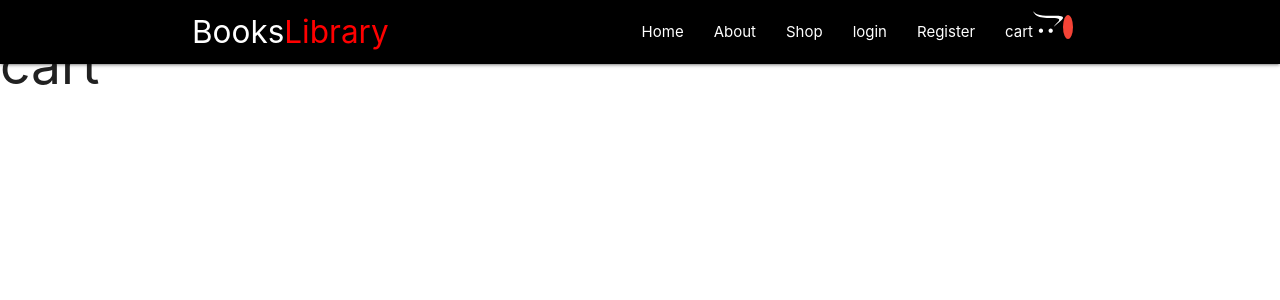
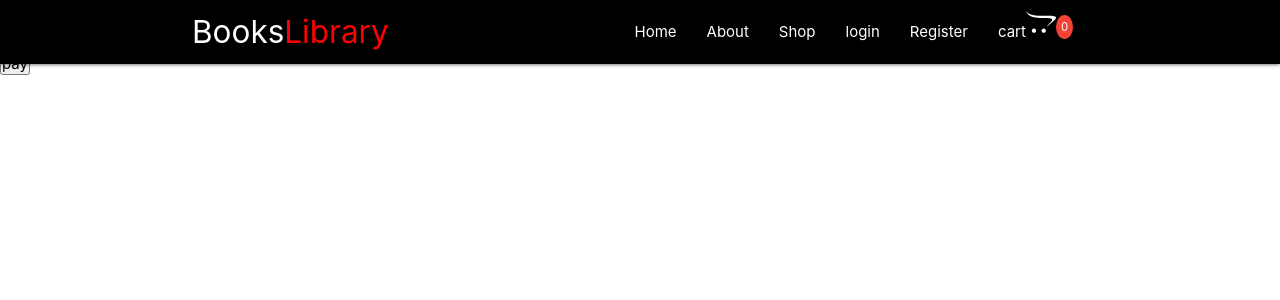
Before and after one commit to Philan-igmt/final, a React (Create React App) app: page /cart in a window 1280 px wide. Shown: the top 300 px of the page. Built offline with nearby package versions, Linux system fonts and the light colour scheme.

Commit message:
cart receives info from add to cart button

```diff
--- a/src/Cart/Cart.js
+++ b/src/Cart/Cart.js
@@ -1,11 +1,52 @@
-import React from "react";
+import React, { Component } from "react";
+import { ProductContext } from "../ProductContext";
+import Products from "../products/Products";
 
-function Cart() {
-  return (
-    <div>
-      <h2>cart</h2>
-    </div>
-  );
+export class Cart extends Component {
+  static contextType = ProductContext;
+
+  render() {
+    const { cart, add, minus, removeItem } = this.context;
+
+    return (
+      <div className="cart">
+        {cart.map((product) => (
+          <div
+            key={product.id}
+            className="card center"
+            style={{ width: "300px" }}
+          >
+            <div className="card-image">
+              <img
+                src={product.image}
+                style={{ width: "100%", height: "200px" }}
+              />
+              <span className="card-title">{product.name}</span>
+            </div>
+            <div className="card-content">
+              <p>R{product.prize}</p>
+            </div>
+            <div className="count">
+              <button className="count" onClick={() => minus(product.id)}>
+                -
+              </button>
+              <span>{product.count}</span>
+              <button className="count" onClick={() => add(product.id)}>
+                +
+              </button>
+            </div>
+            <button onClick={() => removeItem(product.id)} className="delete">
+              remove item
+            </button>
+          </div>
+        ))}
+        <div className="total">
+          <h5>TOTAL:0</h5>
+          <button>pay</button>
+        </div>
+      </div>
+    );
+  }
 }
 
 export default Cart;
--- a/src/ProductContext.js
+++ b/src/ProductContext.js
@@ -8,62 +8,122 @@ export class ProductProvider extends Component {
     products: [
       {
         name: "mathemathics",
+        count: 1,
         id: uuid(),
-        prize: "R" + 500,
+        prize: 500,
         image:
           "https://cdn.usborne.com/catalogue/covers/eng/max_covers/9781474959940-maths_scribble_book.jpg?width=960&mode=min ",
       },
       {
         name: "physics",
+        count: 1,
         id: uuid(),
-        prize: "R" + 300,
+        prize: 300,
         image:
           "https://textbooktrader.co.za/files/000545/gallery/00/00/04/00000480_medium-240.jpg",
       },
       {
         name: "biology",
+        count: 1,
         id: uuid(),
-        prize: "R" + 400,
+        prize: 400,
         image: "https://covers.vitalbook.com/vbid/9780134446417/width/200",
       },
       {
         name: "science",
+        count: 1,
         id: uuid(),
-        prize: "R" + 200,
+        prize: 200,
         image:
           "https://encrypted-tbn0.gstatic.com/images?q=tbn%3AANd9GcRCdca1pmzrOKhI_SmnKex0PkSJ9-5H_BLxZA&usqp=CAU",
       },
       {
         name: "science",
+        count: 1,
         id: uuid(),
-        prize: "R" + 200,
+        prize: 200,
         image:
           "https://upload.wikimedia.org/wikipedia/commons/6/6a/Science_Communication_%E2%80%93_schematic_overview.png",
       },
       {
         name: "science",
+        count: 1,
         id: uuid(),
-        prize: "R" + 200,
+        prize: 200,
+        image:
+          "https://thumbs-prod.si-cdn.com/s-jZTk0XtVmp-89MlOgFXqaAVe4=/fit-in/1600x0/https://public-media.si-cdn.com/filer/29/0f/290fb8c0-1872-46e5-8c12-235742905def/science_smithsonian_magazine_booklist_2019.png",
+      },
+      {
+        name: "science",
+        count: 1,
+        id: uuid(),
+        prize: 200,
+        image:
+          "https://thumbs-prod.si-cdn.com/s-jZTk0XtVmp-89MlOgFXqaAVe4=/fit-in/1600x0/https://public-media.si-cdn.com/filer/29/0f/290fb8c0-1872-46e5-8c12-235742905def/science_smithsonian_magazine_booklist_2019.png",
+      },
+      {
+        name: "science",
+        count: 1,
+        id: uuid(),
+        prize: 200,
         image:
           "https://thumbs-prod.si-cdn.com/s-jZTk0XtVmp-89MlOgFXqaAVe4=/fit-in/1600x0/https://public-media.si-cdn.com/filer/29/0f/290fb8c0-1872-46e5-8c12-235742905def/science_smithsonian_magazine_booklist_2019.png",
       },
     ],
-    cart: [1, 12, 3, 3, 45, 6, 7, 88, 6],
+    cart: [],
   };
 
   addCart = (id) => {
     const { products, cart } = this.state;
-    const data = products.filter((product) => {
-      return product.id === id;
+    const check = cart.every((item) => {
+      return item.id !== id;
     });
-    this.setState({ cart: [...cart, ...data] });
+    if (check) {
+      const data = products.filter((product) => {
+        return product.id === id;
+      });
+      this.setState({ cart: [...cart, ...data] });
+    } else {
+      alert("item already selected");
+    }
   };
 
+  add = (id) => {
+    const { cart } = this.state;
+    cart.forEach((item) => {
+      if (item.id === id) {
+        item.count += 1;
+      }
+    });
+    this.setState({ cart: cart });
+  };
+
+  minus = (id) => {
+    const { cart } = this.state;
+    cart.forEach((item) => {
+      if (item.id === id) {
+        item.count === 1 ? (item.count = 1) : (item.count -= 1);
+      }
+    });
+    this.setState({ cart: cart });
+  };
+
+  removeItem = (id) => {
+    const { cart } = this.state;
+    cart.forEach((item, index) => {
+      if (item.id === id) {
+        cart.splice(index, 1);
+      }
+    });
+    this.setState({ cart: cart });
+  };
   render() {
     const { products, cart } = this.state;
-    const { addCart } = this;
+    const { addCart, minus, add, removeItem } = this;
     return (
-      <ProductContext.Provider value={{ products, cart, addCart }}>
+      <ProductContext.Provider
+        value={{ products, cart, addCart, removeItem, minus, add }}
+      >
         {this.props.children}
       </ProductContext.Provider>
     );
--- a/src/home/Home.js
+++ b/src/home/Home.js
@@ -1,7 +1,7 @@
 import React from "react";
 import "./Home.css";
-import Aos from "aos";
 import "aos/dist/aos.css";
+import { Link } from "react-router-dom";
 
 function Home() {
   return (
@@ -14,7 +14,7 @@ function Home() {
         style={{ zIndex: "0" }}
         className="waves-effect waves-black btn-large red"
       >
-        Shop now
+        <Link to="/products">Shop now</Link>
       </button>
     </div>
   );
--- a/src/nav/Nav.js
+++ b/src/nav/Nav.js
@@ -10,12 +10,10 @@ import { FaShopify } from "react-icons/fa";
 import { FaPowerOff } from "react-icons/fa";
 import { FiEdit } from "react-icons/fi";
 import { Link } from "react-router-dom";
-// import Register from "../register/Register";
-// import Products from "../products/Products";
 import { ProductContext } from "../ProductContext";
 
 const Nav = () => {
-  const cart = useContext(ProductContext);
+  const state = useContext(ProductContext);
 
   useEffect(() => {
     //initializing materialize css JS
@@ -77,7 +75,7 @@ const Nav = () => {
                 style={{ padding: "5px", borderRadius: "50%" }}
                 className="new red badge"
               >
-                {cart.length}
+                {state.cart.length}
               </sup>
             </Link>
           </li>
--- a/src/products/Products.css
+++ b/src/products/Products.css
@@ -0,0 +1,18 @@
+.products {
+  margin-top: 10px;
+  display: flex;
+  flex-direction: row;
+  flex-wrap: wrap;
+}
+
+.card {
+  margin: 20px;
+  min-width: 300px;
+  align-items: center;
+}
+
+.btn {
+  background-color: red;
+  align-items: center;
+  margin-bottom: 20px;
+}
--- a/src/products/Products.js
+++ b/src/products/Products.js
@@ -1,6 +1,7 @@
 import React, { Component } from "react";
 import { ProductContext } from "../ProductContext";
 import { FaOpencart } from "react-icons/fa";
+import "./Products.css";
 
 export class Products extends Component {
   static contextType = ProductContext;
@@ -9,8 +10,15 @@ export class Products extends Component {
     const { products } = this.context;
     return (
       <div className="products">
+        <div className="aboutdiv">
+          <h1 className="thisabout center">Products</h1>
+        </div>
         {products.map((product) => (
-          <div key={product.id} className="card" style={{ width: "300px" }}>
+          <div
+            key={product.id}
+            className="card center"
+            style={{ width: "300px" }}
+          >
             <div className="card-image">
               <img
                 src={product.image}
@@ -19,7 +27,7 @@ export class Products extends Component {
               <span className="card-title">{product.name}</span>
             </div>
             <div className="card-content">
-              <p>{product.prize}</p>
+              <p>R{product.prize}</p>
             </div>
             <div>
               <button
```
